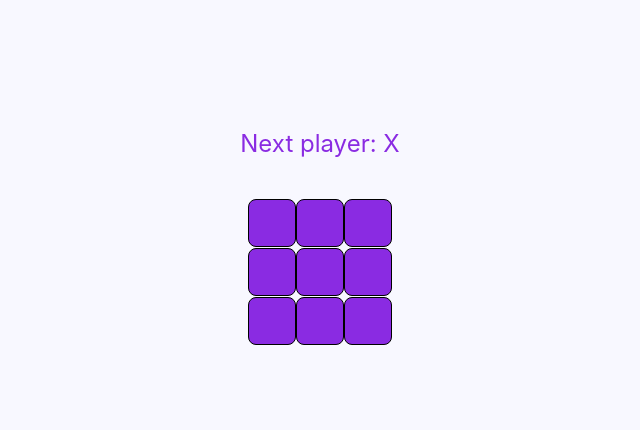
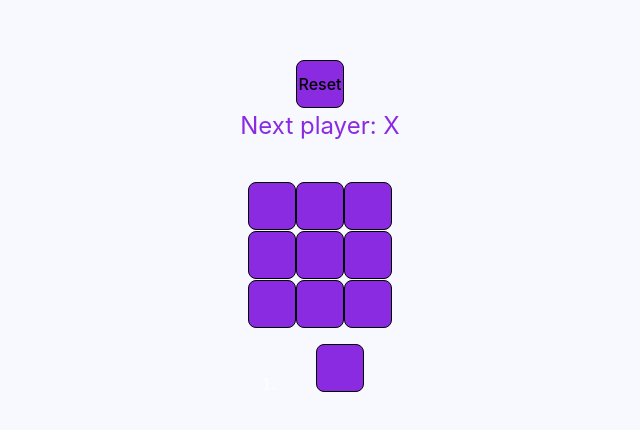
Before and after one commit to rubbertoes/tictactoe, a React (Vite) app: page / in a window 1280 px wide. Shown: the part 164-594 px from the top of the page, without its empty margins (320-960 px from the left). Built offline with nearby package versions, Linux system fonts and the light colour scheme.

Commit message:
Feature to jump to previous moves implemented

```diff
--- a/src/App.jsx
+++ b/src/App.jsx
@@ -2,26 +2,53 @@ import { useState } from 'react'
 import './App.css'
 
 export default function Game() {
+  const[history, setHistory] = useState( [Array(9).fill(null)] );
+  const [currentMove, setCurrentMove] = useState(0);
+  const xIsNext = currentMove % 2 === 0;
+  const currentSquares = history[currentMove];
 
+  function handlePlay(nextSquares) {
+    const nextHistory = [...history.slice(0, currentMove + 1), nextSquares];
+    setHistory(nextHistory);
+    setCurrentMove(nextHistory.length - 1);
+    !xIsNext;
+  }
+
+  function jumpTo(historicalMove) {
+    setCurrentMove(historicalMove)
+  }
+
+  //function handles creating react <li> buttons that take user to previous move
+  const moves = history.map((squares, move) => {
+    let description;
+    if(move > 0){
+      description = "Go to move #" + move;
+    }
+    return(
+      <li key={move}>
+        <button onClick={ () => jumpTo(move) }>{description}</button>
+      </li>
+    );
+  });
 
   return (
     <>
       <div className='game'>
+        <div className='gameControls'>
+          <button onClick={ () => jumpTo(0) }>Reset</button>
+        </div>
         <div className='gameBoard'>
-            <Board />
+            <Board xIsNext={xIsNext} squares={currentSquares} onPlay={handlePlay}/>
         </div>
         <div className='gameInfo'>
-
+          <ol>{moves}</ol>
         </div>
       </div>
     </>
   );
 }
 
-function Board() {
-
-  let [squares, setSquares] = useState(Array(9).fill(null));
-  let [xIsNext, setXIsNext] = useState(true);
+function Board({ xIsNext, squares, onPlay }) {
 
   //display status
   const winner = calculateWinner(squares);
@@ -45,8 +72,7 @@ function Board() {
      } else{
       nextSquares[i] = 'O';
      }
-     setSquares(nextSquares);
-     setXIsNext(!xIsNext);
+     onPlay(nextSquares);
   }
 
   return(
@@ -98,7 +124,7 @@ function calculateWinner(squares) {
   ]
   for(let i = 0; i < winningLines.length; i++){
     const[a,b,c] = winningLines[i];
-    if(squares[a] == squares[b] && squares[b] == squares[c] && squares[a] == squares[c]){
+    if(squares[a] && squares[a] == squares[b] && squares[b] == squares[c] && squares[a] == squares[c]){
       return squares[a];
     }
   }
```
